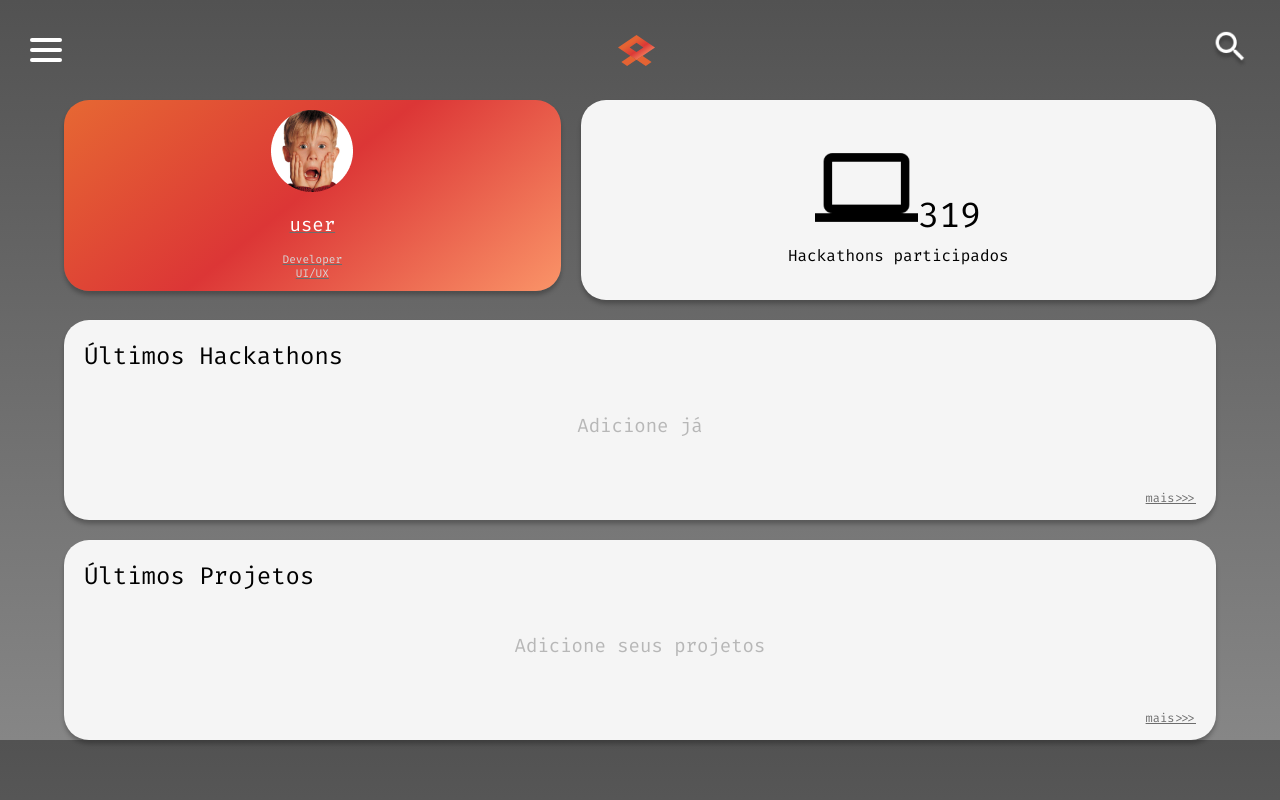
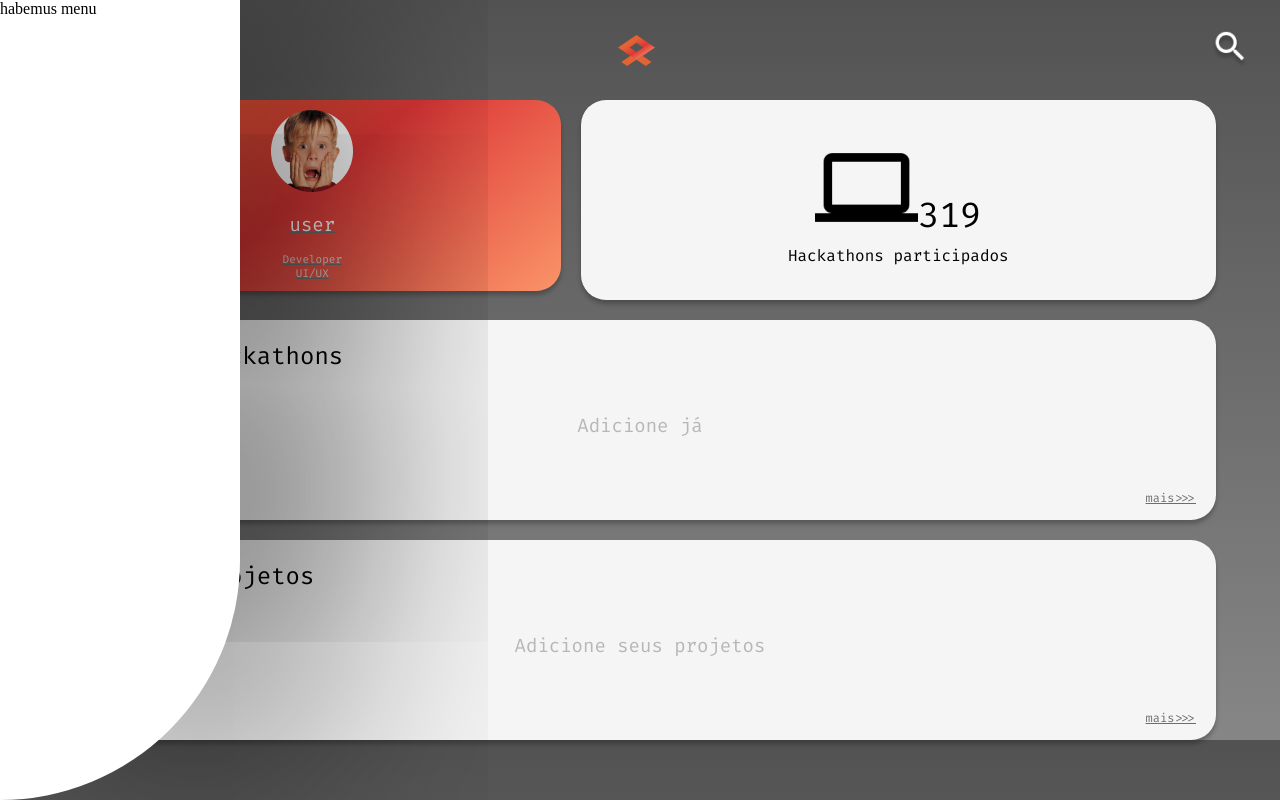
Before and after one commit to hackatool/frontend, a React (Create React App) app: page / in a window 1280 px wide. Both pictures are taken after a click on the picture 46 px from the left and 50 px from the top of the page. Built offline with nearby package versions, Linux system fonts and the light colour scheme.

Commit message:
add menu

```diff
--- /dev/null
+++ b/src/components/Menu/index.jsx
@@ -0,0 +1,20 @@
+import React, { Component } from 'react'
+
+import {menuBlock} from "./style.module.scss";
+
+export default class Menu extends Component {
+    render() {
+        return (
+            <div>
+
+                <div className={menuBlock}>
+                    habemus menu
+                </div>
+                {/* <div className="menuBackground">
+                    e tá tudo escuro
+                </div> */}
+
+            </div>
+        )
+    }
+}
--- /dev/null
+++ b/src/components/Menu/style.module.scss
@@ -0,0 +1,10 @@
+.menuBlock {
+    position: fixed;
+    z-index: 1;
+    top: 0px;
+    width: 240px;
+    height: 100vh;
+    background-color: white;
+    box-shadow: 100px 0px 250px rgba(0, 0, 0, 0.59);
+    border-radius: 0px 0px 250px 0px;
+}
--- a/src/pages/CardList/index.jsx
+++ b/src/pages/CardList/index.jsx
@@ -10,6 +10,7 @@ import menu from '../../assets/menu.svg';
 import logo from '../../assets/logo.svg';
 import search from '../../assets/search.png';
 import UserProfile from '../../components/UserProfile';
+import Menu from '../../components/Menu';
 
 
 export default class CardList extends Component {
@@ -39,6 +40,8 @@ export default class CardList extends Component {
                         src={search}
                         alt="search" />
                 </nav>
+
+                {this.state.showMenu && <Menu></Menu>}
 
                 {/* POG (WOP) >>> GO HORSE */}
                 <div className="container-wrapper">
```
